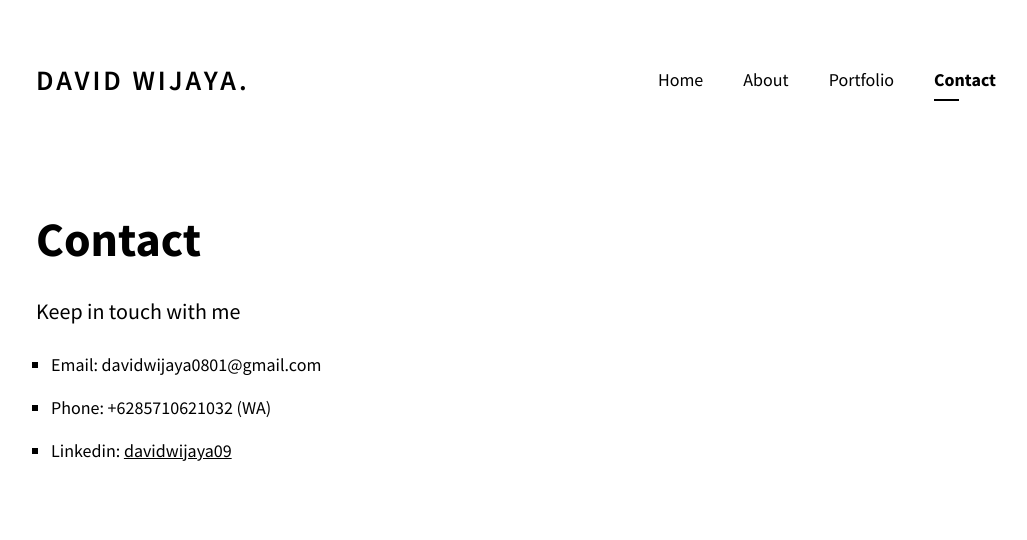
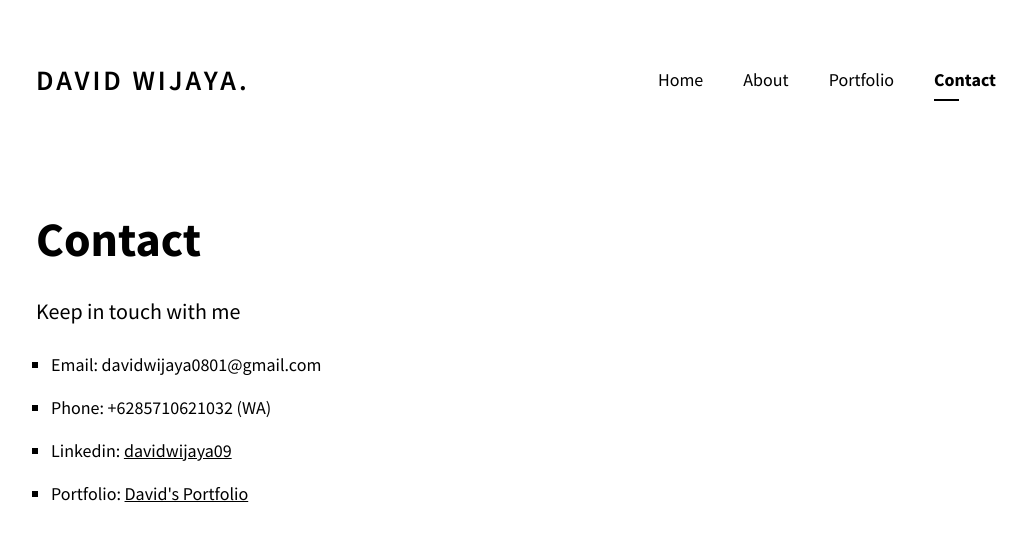
Before and after one commit to davidwijaya09/nextjs-portfolio-web, a Next.js app: page /contact in a window 1280 px wide. Shown: the top 540 px of the page, without its empty margins (114-1141 px from the left). Built offline with nearby package versions, Linux system fonts and the light colour scheme.

Commit message:
fix: updated contact

```diff
--- a/pages/contact.jsx
+++ b/pages/contact.jsx
@@ -24,6 +24,9 @@ function Contact() {
 							<li className="contact-item">
 								Linkedin: <a href="https://www.linkedin.com/in/davidwijaya09/" target="_blank" rel="noopener noreferrer">davidwijaya09</a>
 							</li>
+							<li className="contact-item">
+								Portfolio: <a href="https://shorturl.at/BJT39" target="_blank" rel="noopener noreferrer">David's Portfolio</a>
+							</li>
 						</ul>
 					</div>
 				</div>
```
